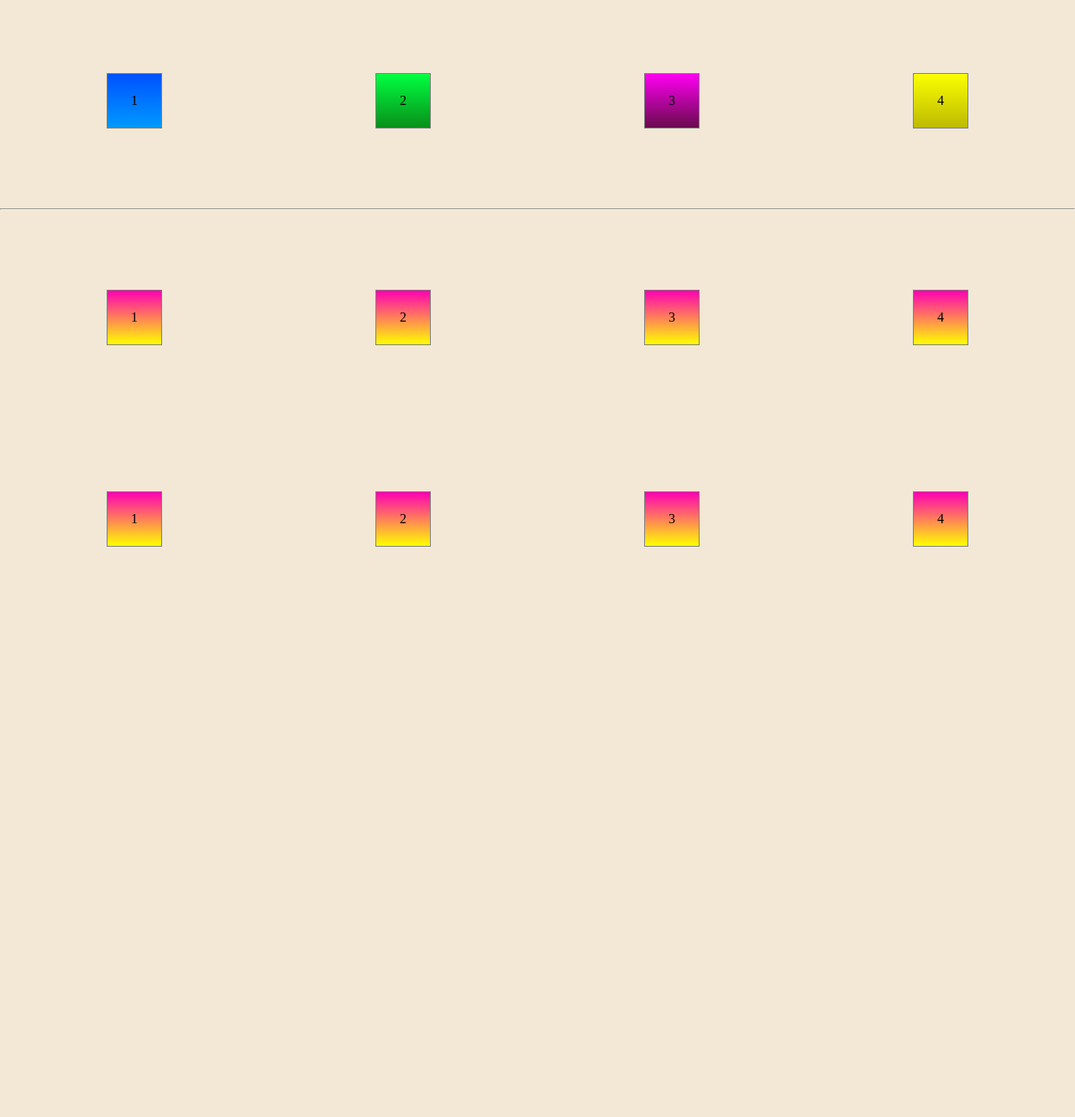
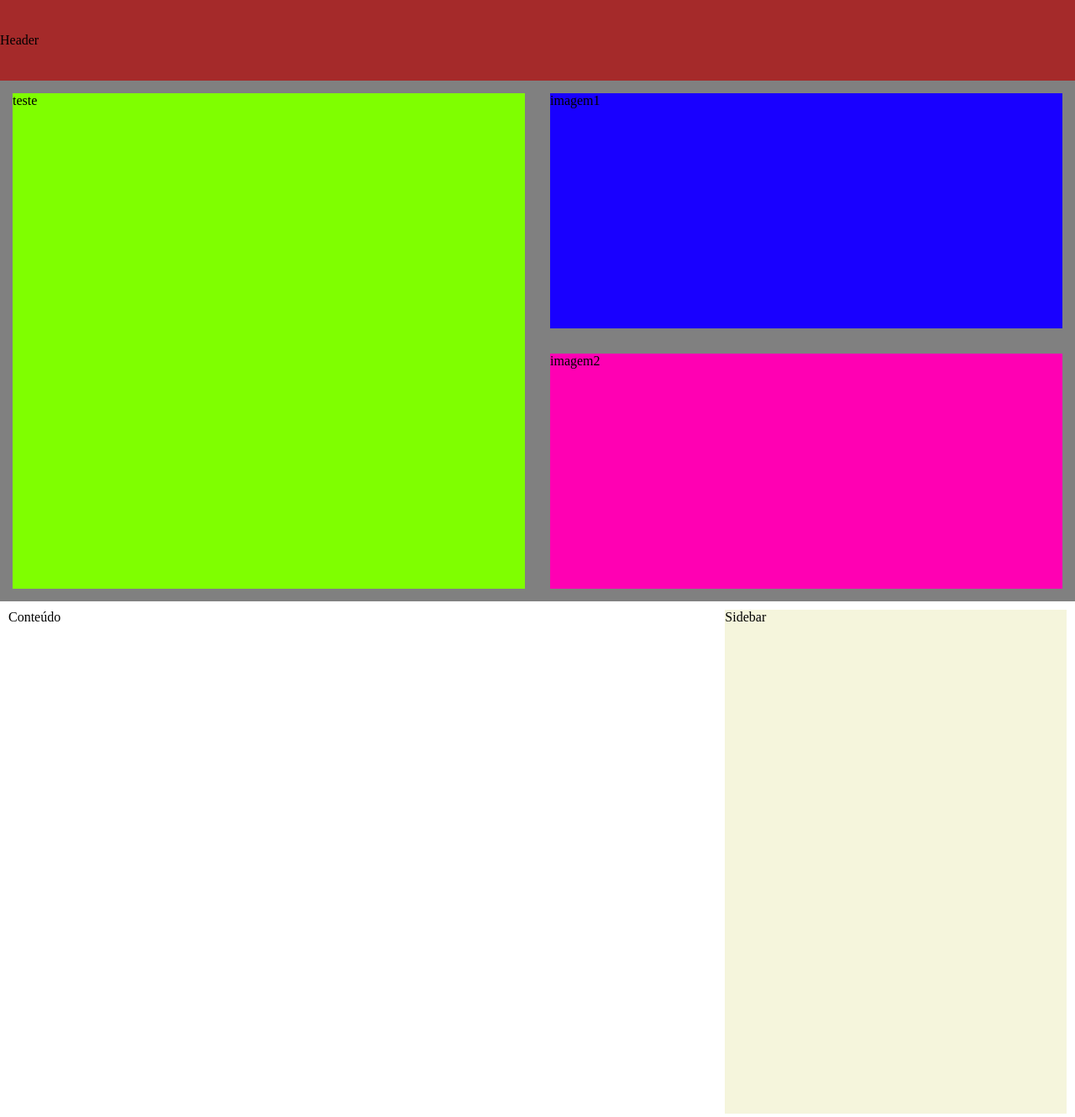
Before and after one commit to AdrianoDevequi/AppCrossPlatform, a website: page index.html in a window 1280 px wide. Shown: the top 1330 px of the page at 84% size. Before the commit the page ends 800 px from the top, so only its background shows below. Drawn offline with Linux system fonts and the light colour scheme.

Commit message:
Commit atrasado

```diff
--- a/index.html
+++ b/index.html
@@ -7,150 +7,94 @@
     <title>Document</title>
 </head>
 <body>
-
-    <style>
-
-    #elemento {
+<style>
+    body{
+        margin: 0;
+        padding: 0;
+        min-height: 100vh;
+        display: grid;
+        grid-template-areas:
+            "header"
+            "banner"
+            "content"
+            "footer"
+            ;
+        grid-template-rows: 96px 1fr 1fr 300px;
+        grid-template-columns: 1fr;
+    }
+    #header{
+        grid-area: header;
         display: flex;
         flex-direction: row;
+        justify-content: space-between;
         align-items: center;
-        justify-content: space-around;
-        width: 100vw;
-        height: 30vh;
+        background-color: brown;
     }
+    #content{
+        display: grid;
+        grid-area: content;
+        grid-template-areas:
+            "conteudo sidebar";
+        grid-template-rows: 1fr;
+        grid-template-columns: 2fr 1fr;
+        background-color: white;
+    }
+    #footer{
+        display: grid;
+        grid-area: footer;
+        grid-template-areas:
+            "footer";
+        grid-template-rows: 1fr;
+        grid-template-columns: 1fr;
+        background-color: rgb(37, 37, 37);
+    }
+    #banner{
+        display: grid;
+        grid-template-areas:
+            "texto imagem1"
+            "texto imagem2";
+        grid-template-rows: repeat(2, 300px);
+        grid-template-columns: repeat(2, 1fr);
+        grid-gap: 10px;
+        background-color: gray;
+        padding: 5px;
+    }
+    .texto{
+        grid-area: texto;
+        margin: 10px;
+        background-color: chartreuse;
+    }
+    .imagem1{
+        grid-area: imagem1;
+        margin: 10px;
+        background-color: rgb(25, 0, 255);
+    }
+    .imagem2{
+        grid-area: imagem2;
+        margin: 10px;
+        background-color: rgb(255, 0, 179);
+    }
+    .conteudo{
+        grid-area: conteudo;
+        margin: 10px;
+    }
+    .sidebar{
+        grid-area: sidebar;
+        margin: 10px;
+        background-color: beige;
+    }
+</style>
+<section id="header">Header</section>
 
-    body{
-        padding: 0;
-        margin: 0;
-        background-color: #F2E8D5;
-    }
-    .number{
-        height: 64px;
-        width: 64px;
-        background-color: white;
-        border: solid 1px gray;
-    }
-
-    .flex-column,
-    .d-center,
-    .c-center,
-    .number,
-    #n1{
-        background: linear-gradient(rgb(0, 81, 255), rgb(0, 153, 255));
-        display: flex;
-        flex-direction: column;
-        justify-content: center;
-        align-items: center;
-        height: 64px;
-        width: 64px;
-        background-color: white;
-        border: solid 1px gray;
-    }
-    #n2{
-        background: linear-gradient(rgb(0, 255, 64), rgb(9, 143, 26));
-        display: flex;
-        flex-direction: column;
-        justify-content: center;
-        align-items: center;
-        height: 64px;
-        width: 64px;
-        background-color: white;
-        border: solid 1px gray;
-    }
-    #n3{
-        background: linear-gradient(rgb(255, 0, 242), rgb(105, 10, 77));
-        display: flex;
-        flex-direction: column;
-        justify-content: center;
-        align-items: center;
-        height: 64px;
-        width: 64px;
-        background-color: white;
-        border: solid 1px gray;
-    }
-    #n4{
-        background: linear-gradient(rgb(251, 255, 0), rgb(189, 186, 1));
-        display: flex;
-        flex-direction: column;
-        justify-content: center;
-        align-items: center;
-        height: 64px;
-        width: 64px;
-        background-color: white;
-        border: solid 1px gray;
-    }
-    .n2,.flex-column{
-        background: linear-gradient(rgb(255, 0, 179), yellow);
-    }
-
-    .n3{
-        background: linear-gradient(rgb(11, 173, 6), yellow);
-    }
-    .n4{
-        background: linear-gradient(rgb(255, 0, 0), yellow);"
-    }
-    .flex-row{
-        display: flex;
-        flex-direction: row;
-    }
-    .flex-column{
-        display: flex;
-        flex-direction: column;
-    }
-    .direction-start,.d-start{
-        justify-content: flex-start;
-    }
-    .direction-center,.d-center{
-        justify-content: center;
-    }
-    .direction-end,.d-end{
-        justify-content: flex-end;
-    }
-    .direction-betwen,.d-betwen{
-        justify-content: space-between;
-    }
-    .direction-around,.d-around{
-        justify-content: space-around;
-    }
-    .counter-direction-start,.c-start{
-        align-items: flex-start;
-    }
-    .counter-direction-center,.c-center{
-        align-items: center;
-    }
-    .counter-direction-end,.c-end{
-        align-items: flex-end;
-    }
-
-    /* 1. criar grid 4x4*/
-
-    /* 2. Refazer o layout da aula sem utilizar classes que criamos remover classes e colocar nos ids
-        cada elemento tera o flex definido dentro da sua classe ou id 1x4.
-
-        2. Refazer o layout da aula utilizado as classes 4x4.
-     */
-    </style>
-
-        <div id="elemento">
-            <div id="n1">1</div>
-            <div id="n2">2</div>
-            <div id="n3">3</div>
-            <div id="n4">4</div>
-        </div>
-<hr>
-    <div id="elemento">
-        <div class="c1 flex-column d-center c-center">1</div>
-        <div class="number c2 flex-column d-center c-center">2</div>
-        <div class="number c3 flex-column d-center c-center">3</div>
-        <div class="number c4 flex-column d-center c-center">4</div>
-    </div>
-    <div id="elemento">
-        <div class="c1 flex-column d-center c-center">1</div>
-        <div class="number c2 flex-column d-center c-center">2</div>
-        <div class="number c3 flex-column d-center c-center">3</div>
-        <div class="number c4 flex-column d-center c-center">4</div>
-    </div>
-
+    <section id="banner">
+        <div class="texto">teste</div>
+        <div class="imagem1">imagem1</div>
+        <div class="imagem2">imagem2</div>
+    </section>
+<section id="content">
+    <div class="conteudo">Conteúdo</div>
+    <div class="sidebar">Sidebar</div>
+</section>
+<section id="footer">Footer</section>
 </body>
-
 </html>
```
Also changed, not shown: components/flexbox/flexbox.html (added, +153 -0 lines).
